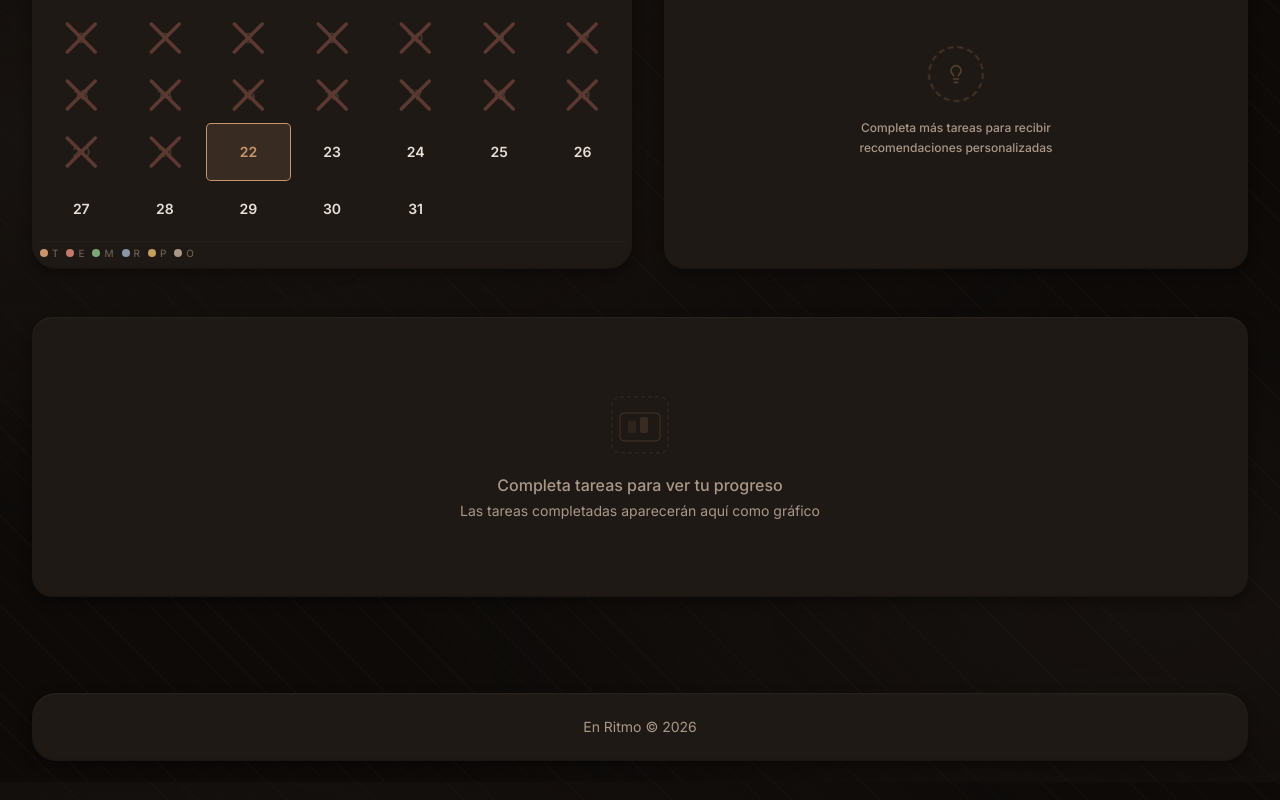
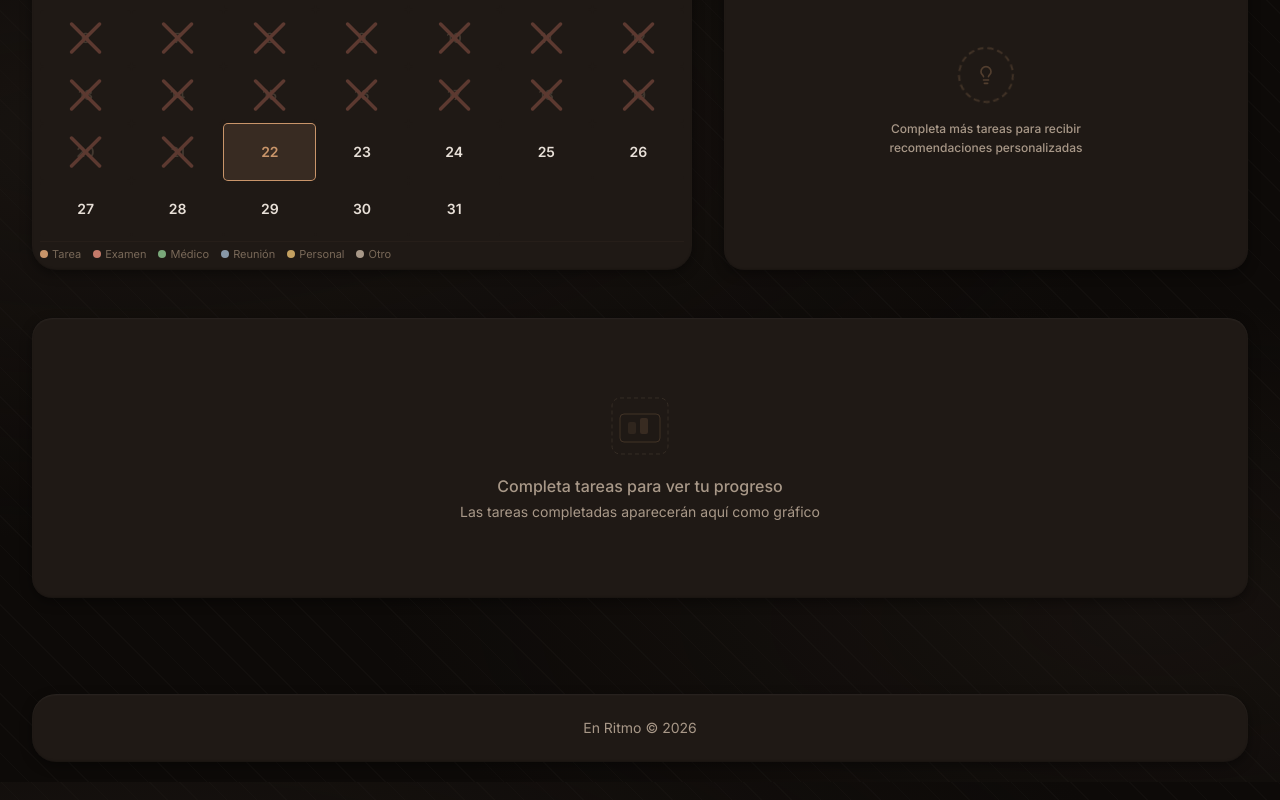
Before and after one commit to NachoLedesma33/dashboard-productividad, a React (Vite) app: page / in a window 1280 px wide. Shown: the part 818-1618 px from the top of the page. Built offline with nearby package versions, Linux system fonts and the light colour scheme.

Commit message:
feat(calendar): show full category names in legend and modal, widen layout

```diff
--- a/src/App.tsx
+++ b/src/App.tsx
@@ -378,7 +378,7 @@ function App() {
 
           {/* Calendar + Insights Row */}
           <div
-            className="grid grid-cols-1 lg:grid-cols-[600px_1fr] gap-8 animate-slide-in"
+            className="grid grid-cols-1 lg:grid-cols-[660px_1fr] gap-8 animate-slide-in"
             style={{ animationDelay: "0.2s" }}
           >
             {/* Calendar */}
--- a/src/components/calendar/CalendarView.tsx
+++ b/src/components/calendar/CalendarView.tsx
@@ -9,7 +9,7 @@ import { Dialog, DialogContent, DialogHeader, DialogTitle, DialogClose } from '@
 const WEEKDAYS = ['Lu', 'Ma', 'Mi', 'Ju', 'Vi', 'Sa', 'Do'];
 const MONTH_NAMES = ['Ene', 'Feb', 'Mar', 'Abr', 'May', 'Jun', 'Jul', 'Ago', 'Sep', 'Oct', 'Nov', 'Dic'];
 const CATS: CalendarEventCategory[] = ['tarea', 'examen', 'medico', 'reunion', 'personal', 'otro'];
-const C = { tarea: { l: 'T', c: '#c9956a' }, examen: { l: 'E', c: '#c47a6a' }, medico: { l: 'M', c: '#7aa87a' }, reunion: { l: 'R', c: '#8898a8' }, personal: { l: 'P', c: '#c4a060' }, otro: { l: 'O', c: '#a89888' } };
+const C = { tarea: { l: 'T', name: 'Tarea', c: '#c9956a' }, examen: { l: 'E', name: 'Examen', c: '#c47a6a' }, medico: { l: 'M', name: 'Médico', c: '#7aa87a' }, reunion: { l: 'R', name: 'Reunión', c: '#8898a8' }, personal: { l: 'P', name: 'Personal', c: '#c4a060' }, otro: { l: 'O', name: 'Otro', c: '#a89888' } };
 
 function getDM(y: number, m: number) { return new Date(y, m + 1, 0).getDate(); }
 function getFD(y: number, m: number) { const d = new Date(y, m, 1).getDay(); return d === 0 ? 6 : d - 1; }
@@ -55,7 +55,7 @@ function AddEventForm({ dateKey }: { dateKey: string }) {
       <Input value={title} onChange={e => setTitle(e.target.value)} placeholder="Evento" autoFocus className="h-7 text-xs" />
       <div className="flex flex-wrap gap-1">
         {CATS.map(c => (
-          <button key={c} type="button" onClick={() => setCat(c)} className={`px-1.5 py-0.5 text-[10px] rounded border ${cat === c ? 'bg-accent text-white border-transparent' : 'border-border text-text-secondary'}`}>{C[c].l}</button>
+          <button key={c} type="button" onClick={() => setCat(c)} className={`px-2 py-1 text-[11px] rounded border ${cat === c ? 'bg-accent text-white border-transparent' : 'border-border text-text-secondary'}`}>{C[c].name}</button>
         ))}
       </div>
       <div className="flex gap-2 justify-end">
@@ -106,11 +106,11 @@ export function CalendarView() {
           <DayCell key={i} day={i + 1} year={y} month={m} events={ebd[i + 1] || []} onClick={() => setAd(`${y}-${String(m + 1).padStart(2, '0')}-${String(i + 1).padStart(2, '0')}`)} />
         ))}
       </div>
-      <div className="flex flex-wrap gap-x-2 gap-y-0.5 mt-1 pt-1 border-t border-border/30">
+      <div className="flex flex-wrap gap-x-3 gap-y-1 mt-1 pt-1 border-t border-border/30">
         {CATS.map(c => (
           <div key={c} className="flex items-center gap-1">
             <div className="w-2 h-2 rounded-full" style={{ backgroundColor: C[c].c }} />
-            <span className="text-[10px] text-text-muted">{C[c].l}</span>
+            <span className="text-[11px] text-text-muted">{C[c].name}</span>
           </div>
         ))}
       </div>
```
